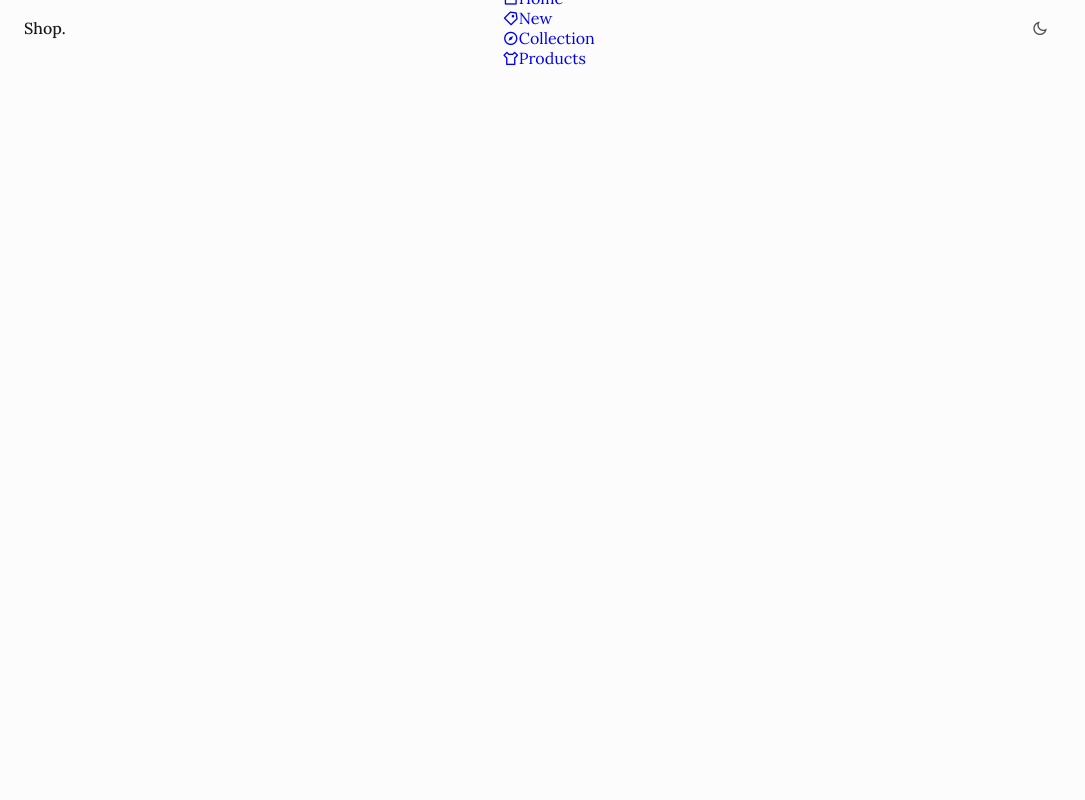
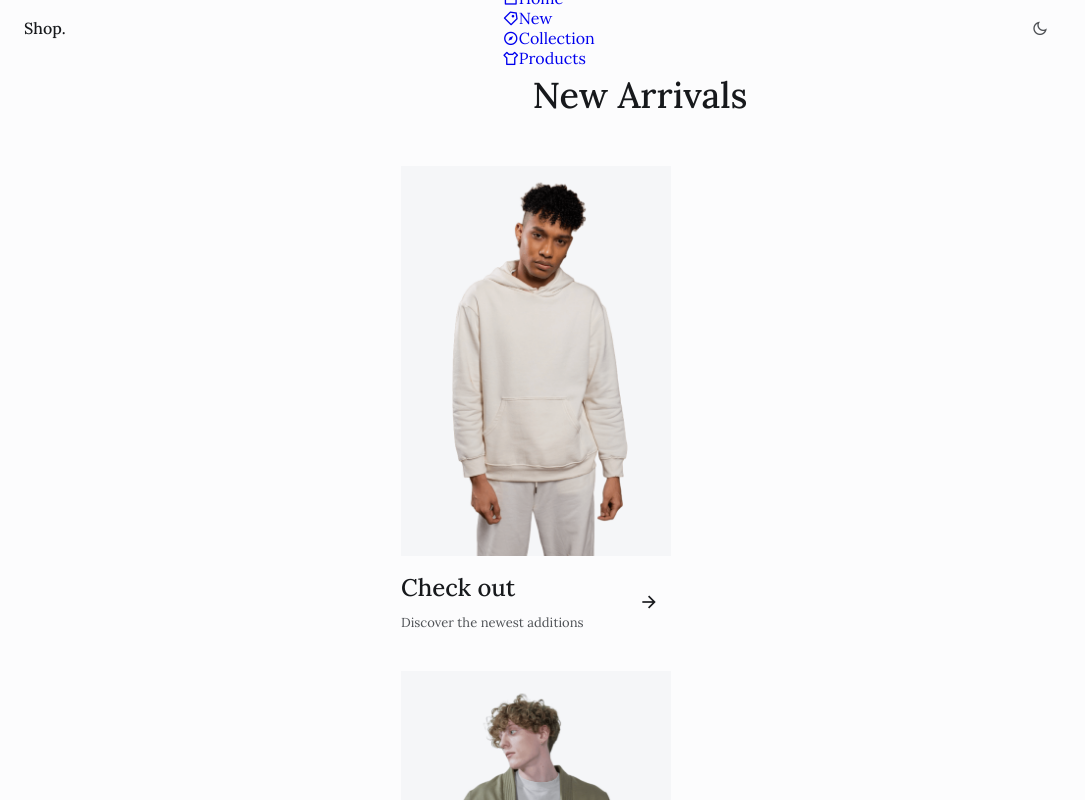
Before and after one commit to animeshmaiti/shyamali-luxe-hair, a React (Vite) app: page /new in a window 1280 px wide. Shown: the top 800 px of the page, without its empty margins (0-1085 px from the left). Built offline with nearby package versions, Linux system fonts and the light colour scheme.

Commit message:
New Arrivals

```diff
--- a/src/App.css
+++ b/src/App.css
@@ -177,6 +177,10 @@ img {
   }
 }
 /* Change background header */
+.scroll-header {
+  background-color: var(--body-color);
+  box-shadow: 0 1px 4px hsla(220, 4%, 15%, 0.1);
+}
 
 /* Active link */
 
@@ -237,7 +241,49 @@ img {
 }
 
 /*=============== NEW ===============*/
+.new__container {
+  row-gap: 2.5rem;
+  padding-bottom: 1.5rem;
+}
 
+.new__card {
+  display: flex;
+  flex-direction: column;
+  align-items: center;
+  justify-content: center;
+}
+
+.new__img {
+  width: 270px;
+  margin-bottom: 1rem;
+}
+
+.new__link {
+  width: 270px;
+  display: flex;
+  align-items: center;
+  justify-content: space-between;
+  color: var(--title-color);
+  padding-right: .75rem;
+}
+
+.new__link i {
+  font-size: 1.25rem;
+  transition: .3s;
+}
+.new__title {
+  font-size: var(--h2-font-size);
+  margin-bottom: .5rem;
+}
+
+.new__subtitle {
+  font-size: var(--smaller-font-size);
+  color: var(--text-color);
+}
+
+.new__link:hover i {
+  transform: translateX(0.25rem);
+}
 /*=============== COLLECTION ===============*/
 
 /*=============== PRODUCTS ===============*/
--- a/src/components/Navbar.jsx
+++ b/src/components/Navbar.jsx
@@ -1,8 +1,23 @@
+import { useEffect, useRef, useState } from 'react';
 import { Link } from 'react-router-dom';
 
 const Navbar = () => {
+  const [scrolled, setScrolled] = useState(false);
+  const headerRef = useRef(null);
+
+  useEffect(() => {
+    const onScroll = () => {
+      setScrolled(window.scrollY >= 50);
+    };
+
+    // Run once to set initial state in case page loads scrolled
+    onScroll();
+
+    window.addEventListener('scroll', onScroll, { passive: true });
+    return () => window.removeEventListener('scroll', onScroll);
+  }, []);
   return (
-    <header className="header" id="header">
+    <header ref={headerRef} className={`header ${scrolled ? 'scroll-header' : ''}`} id="header">
       <nav className="nav container">
         <Link to="/" className="nav__logo">
           Shop.
--- a/src/pages/New.jsx
+++ b/src/pages/New.jsx
@@ -1,11 +1,54 @@
-import React from 'react'
+import React from 'react';
+import new1 from '@assets/new1.png';
+import new2 from '@assets/new2.png';
+import new3 from '@assets/new3.png';
 
 const New = () => {
   return (
     <section class="new section" id="new">
+      <h2 className="section__title">New Arrivals</h2>
+      <div className="new__container container grid">
+        <article className="new__card">
+          <img src={new1} alt="new image" className="new__img" />
+          <a href="/" className="new__link">
+            <div className='new__data'>
+              <h2 className="new__title">Check out</h2>
+              <span className="new__subtitle">
+                Discover the newest additions
+              </span>
+            </div>
+            <i className='ri-arrow-right-line'></i>
+          </a>
+        </article>
+        <article className="new__card">
+          <img src={new2} alt="new image" className="new__img" />
+          <a href="/" className="new__link">
+            <div className='new__data'>
+              <h2 className="new__title">Check out our latest products 2</h2>
+              <span className="new__subtitle">
+                Discover the newest additions to our collection and elevate your
+                style.2
+              </span>
+            </div>
+            <i className='ri-arrow-right-line'></i>
+          </a>
+        </article>
+        <article className="new__card">
+          <img src={new3} alt="new image" className="new__img" />
+          <a href="/" className="new__link">
+            <div className='new__data'>
+              <h2 className="new__title">Check out our latest products 3</h2>
+              <span className="new__subtitle">
+                Discover the newest additions to our collection and elevate your
+                style. 3
+              </span>
+            </div>
+            <i className='ri-arrow-right-line'></i>
+          </a>
+        </article>
+      </div>
+    </section>
+  );
+};
 
-    </section>
-  )
-}
-
-export default New
+export default New;
```
